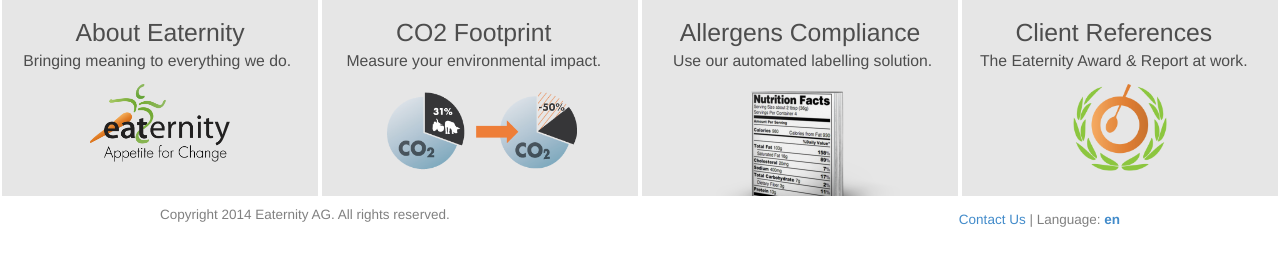
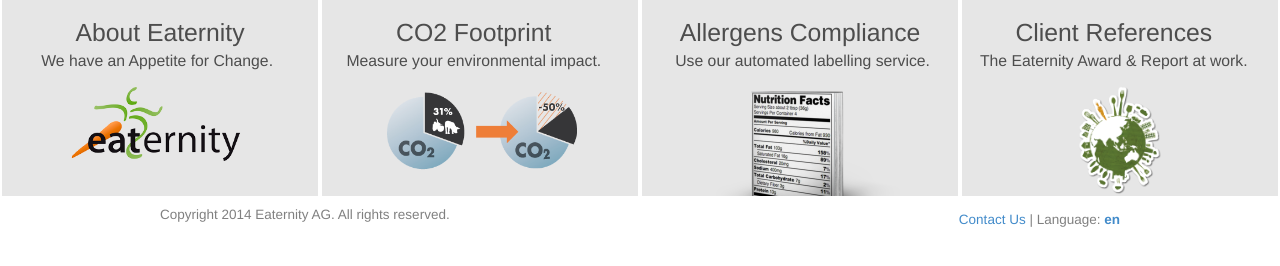
Before and after one commit to Spirateandacookie/eaternity-com, a Jekyll site: the page built from _posts/en/0000-01-01-index.md, in a window 1280 px wide, cut to the strip 691-957 px from the top of the page. Built offline with Jekyll 4.4.1, drawn with Linux system fonts in a browser that asks for light colours.

Commit message:
reference first page

```diff
--- a/_posts/en/0000-01-01-index.md
+++ b/_posts/en/0000-01-01-index.md
@@ -18,23 +18,23 @@ permalink: /
 <div class="bottom-container" style="cursor:pointer;cursor:hand;height:200px">
 	<div onClick="window.location='/about/us';" class="bottom-element">
 		<p class="text text-226">About Eaternity</p>
-		<p class="text text-235">Bringing meaning to everything we do.</p>
-		<div class="bottom-image" style="background-image: url('/images/2014-08-04-logo-eaternity-claim(3).png');background-size: 140px;"></div>
+		<p class="text text-235">We have an Appetite for Change.</p>
+		<div class="bottom-image" style="background-image: url('/images/logo-eaternity-small_04-11-2010.png');background-size: 180px;"></div>
 	</div>
-	<div onClick="window.location='/cloud';" class="bottom-element col-md-3">
+	<div onClick="window.location='/cloud/co2';" class="bottom-element col-md-3">
 		<p class="text text-267">CO2 Footprint</p>
 		<p class="text text-285">Measure your environmental impact.</p>
 		<div class="bottom-image" style="background-image: url('/images/Relevanz.png');background-size: 200px;margin-top: -36px;"></div>
 	</div>
-	<div onClick="window.location='/cloud';" class="bottom-element col-md-3">
+	<div onClick="window.location='/cloud/allergens';" class="bottom-element col-md-3">
 		<p class="text text-306">Allergens Compliance</p>
-		<p class="text text-324">Use our automated labelling solution.</p>
+		<p class="text text-324">Use our automated labelling service.</p>
 		<div class="bottom-image" style="background-image: url('../images/placeit.png.jpeg');background-size: 200px 150px;"></div>
 	</div>
-	<div onClick="window.location='/references';" class="bottom-element col-md-3">
+	<div onClick="window.location='/p/compass-ch';" class="bottom-element col-md-3">
 		<p class="text text-344">Client References</p>
 		<p class="text text-362">The Eaternity Award &amp; Report at work.</p>
-		<div class="bottom-image" style="background-image: url('/images/RZ_1_STS_KLIMAFREUNDLICH_4C-copy-2.png');background-size: 94px;"></div>
+		<div class="bottom-image" style="background-image: url('/images/compass-pilot.png');background-size: 84px;"></div>
 	</div>
 </div>
 
```
Also changed, not shown: images/compass-pilot.png (added), images/logo-eaternity-small_04-11-2010.png (added).
